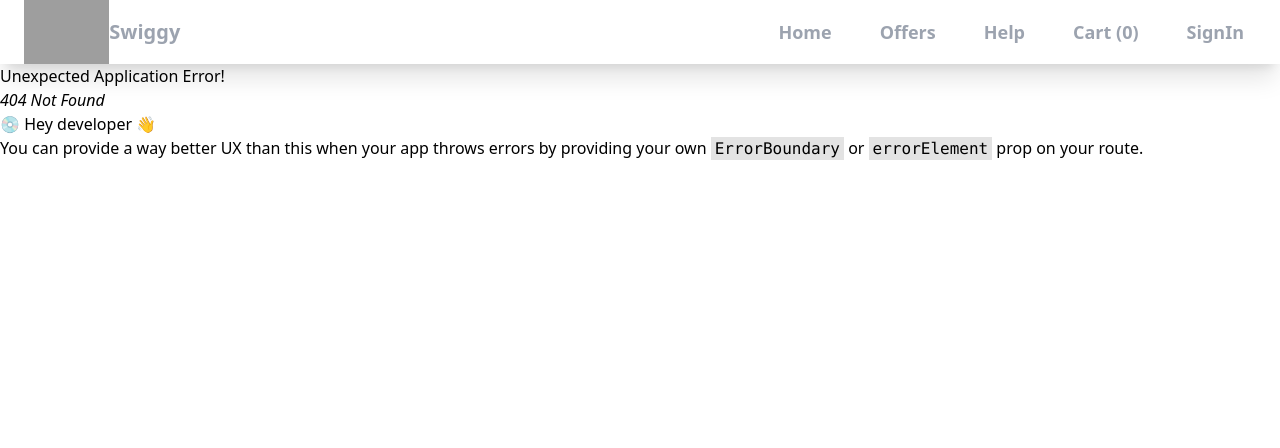
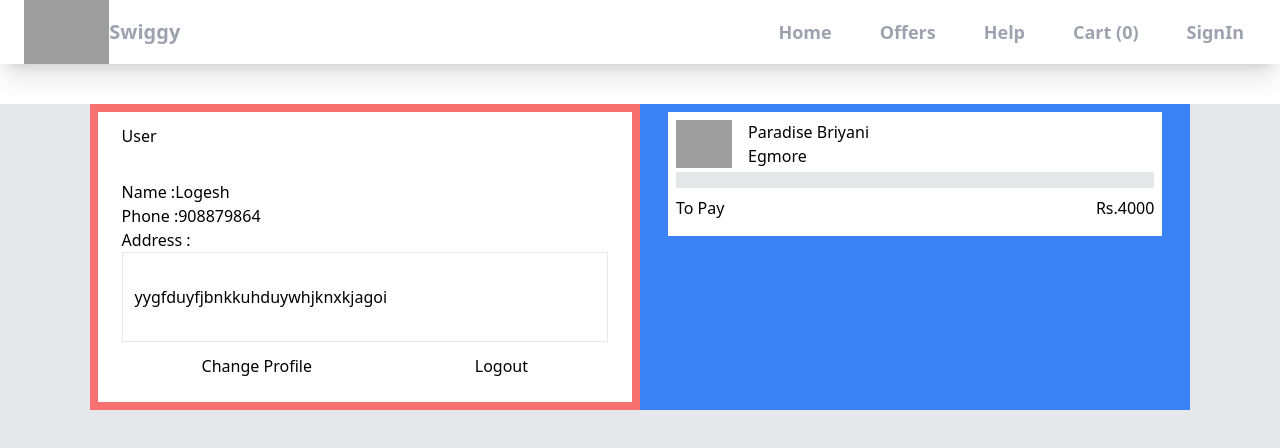
Before and after one commit to Logeshgopi08/swiggyclone, a React (Create React App) app: page /cart in a window 1280 px wide. Before the commit this address had no page. Shown: the top 448 px of the page. Built offline with nearby package versions, Linux system fonts and the light colour scheme; grey boxes are pictures that could not be loaded.

Commit message:
bug:change in Carts

```diff
--- a/src/App.js
+++ b/src/App.js
@@ -5,6 +5,7 @@
 import ItemPage from "./Components/ItemPage";
 import { Provider } from "react-redux";
 import appStore from "./utlis/redux/appStore";
+import CartPage from "./Components/CartPage";
 
 function App() {
 
@@ -20,6 +21,10 @@
         {
           path:"/restaurant/:resId",
           element:<ItemPage/>
+        },
+        {
+          path:"/cart",
+          element:<CartPage/>
         }
       ]
     }
@@ -27,7 +32,7 @@
   return (
     <Provider store={appStore}>
     <div className="">
-      <Header/>
+
       <RouterProvider router={appRouter}/>
     </div>
     </Provider>
--- a/src/Components/Body.js
+++ b/src/Components/Body.js
@@ -1,10 +1,12 @@
 import { Outlet } from "react-router-dom";
+import Header from "./Header";
 // import Home from "./Home";
 
 
 const Body =()=>{
     return (
         <div>
+            <Header/>
            <Outlet/>
         </div>
     );
--- /dev/null
+++ b/src/Components/CartItem.js
@@ -0,0 +1,48 @@
+import { useSelector } from "react-redux";
+
+const CartItem = ()=>{
+
+    const cartStore = useSelector((store)=>store?.cart?.cartItems);
+
+    console.log(cartStore);
+
+  if(!cartStore) return null;
+    return (
+        <div className="mx-7 bg-white my-2 py-2">
+            <div className="px-2">
+                <div className="flex">
+                    <img  className="h-15 w-14"
+                     alt="res-image" src="https://media-assets.swiggy.com/swiggy/image/upload/fl_lossy,f_auto,q_auto,w_100,h_100,c_fill/RX_THUMBNAIL/IMAGES/VENDOR/2024/5/9/39a65ace-1068-4823-86bf-887991751e2a_242424.JPG"/>
+                     <div className="mx-4">
+                        <h1>Paradise Briyani</h1>
+                        <p>Egmore</p>
+                     </div>
+                </div>
+                <div className="bg-gray-200 py-2 my-1">
+                    {cartStore.map((item)=>{
+                        return <div key={item.id}
+                         className="flex justify-between items-center bg-white py-5 px-2 my-2 mx-1 rounded-lg">
+                        <h3>{item?.name}</h3>
+                        <div className="border border-black">
+                            <ul className="flex justify-between px-3 ">
+                                <li className="mx-2">-</li>
+                                <li className="mx-2" >2</li>
+                                <li className="mx-2">+</li>
+                            </ul>
+                        </div>
+                        <h3> Rs: {item?.price/100}</h3>
+                    </div>
+                    })}
+                </div>
+                <div>
+                    <div className="flex justify-between my-2">
+                        <h1>To Pay</h1>
+                        <h2>Rs.4000</h2>
+                    </div>
+                </div>
+            </div>
+        </div>
+    );
+}
+
+export default CartItem;
--- /dev/null
+++ b/src/Components/CartPage.js
@@ -0,0 +1,24 @@
+import CartItem from "./CartItem";
+import UserDetail from "./UserDetail";
+
+const CartPage = ()=>{
+
+    return (
+        <div className="bg-gray-200 h-screen  ">
+
+
+        <div className="mx-[7%]   bg-white">
+            <div className="mt-10 flex">
+               <div className="bg-red-400 w-1/2">
+                <UserDetail/>
+                </div>
+                <div className="bg-blue-500 w-1/2 ">
+                   <CartItem/>
+                </div>
+            </div>
+        </div>
+        </div>
+    );
+}
+
+export default CartPage;
--- a/src/Components/FirstContainer.js
+++ b/src/Components/FirstContainer.js
@@ -2,6 +2,7 @@
 import ImageCard from "./ImageCard";
 import { info } from "../utlis/constant";
 import RestaurantCard from "./RestaurantCard";
+import { Link } from "react-router-dom";
 
 const FirstContainer = () => {
     const[topres,setTopRes] = useState([]);
@@ -41,7 +42,7 @@
           <div className="flex overflow-x-scroll no-scrollbar">
           <div className="flex" >
            {topres.length>0 && topres.map((res)=>{
-            return <RestaurantCard key={res.info.id} data= {res.info}/>
+            return <Link key={res.info.id} to={"/restaurant/"+res.info.id}> <RestaurantCard  data= {res.info}/> </Link>
            })}
           </div>
           </div>
--- a/src/Components/Header.js
+++ b/src/Components/Header.js
@@ -1,4 +1,5 @@
 import { useSelector } from "react-redux";
+import { Link } from "react-router-dom";
 
 const Header = ()=>{
 
@@ -12,10 +13,10 @@
             </div>
             <div>
                 <ul className="flex">
-                   <a href="/home"> <li className="text-lg text-gray-400 mx-3 px-3 font-semibold hover:text-orange-600">Home</li> </a>
+                   <Link to={"/home"}> <li className="text-lg text-gray-400 mx-3 px-3 font-semibold hover:text-orange-600">Home</li> </Link>
                     <li className="text-lg text-gray-400 mx-3 px-3 font-semibold hover:text-orange-600">Offers</li>
                     <li className="text-lg text-gray-400 mx-3 px-3 font-semibold hover:text-orange-600">Help</li>
-                    <li className="text-lg text-gray-400 mx-3 px-3 font-semibold hover:text-orange-600">Cart ({cartStore.length})</li>
+                    <Link to={"/cart"}><li className="text-lg text-gray-400 mx-3 px-3 font-semibold hover:text-orange-600">Cart ({cartStore.length})</li></Link>
                     <li className="text-lg text-gray-400 mx-3 px-3 font-semibold hover:text-orange-600">SignIn</li>
                 </ul>
             </div>
--- a/src/Components/ItemPage.js
+++ b/src/Components/ItemPage.js
@@ -1,3 +1,4 @@
+/* eslint-disable react-hooks/exhaustive-deps */
 import { useEffect, useState } from "react";
 import DetailContainer from "./DetailContainer";
 import { useParams } from "react-router-dom";
@@ -29,8 +30,9 @@
        c?.card?.card?.["@type"] === "type.googleapis.com/swiggy.presentation.food.v2.ItemCategory"
     );
 
+    // console.log(resMenuData);
 
-    console.log(resCategory);
+    // console.log(resCategory);
 
 
 
--- a/src/Components/SpecificItem.js
+++ b/src/Components/SpecificItem.js
@@ -8,9 +8,9 @@
 
      const {rating,ratingCountV2} = ratings?.aggregatedRating;
 
-       const itemDetail = [name,price/100];
+
       const handleAddCart=()=>{
-        dispatch(addItems(itemDetail));
+        dispatch(addItems(data));
 
       }
 
@@ -22,7 +22,7 @@
                     <ul className="px-2">
                         <h1 className="pt-4 font-semibold text-lg">{name}</h1>
                         <h3 className="text-lg">Rs.{price/100}</h3>
-                        {ratings.aggregatedRating.length> 0 &&<p className="py-3 text-orange-400 font-medium">{rating} ({ratingCountV2}) </p>}
+                        {<p className="py-3 text-orange-400 font-medium">{rating} ({ratingCountV2}) </p>}
                         <p className="font-medium text-gray-950">{description}</p>
                     </ul>
                 </div>
--- /dev/null
+++ b/src/Components/UserDetail.js
@@ -0,0 +1,22 @@
+
+const  UserDetail =()=>{
+    return (
+        <div className="bg-white  px-3 mx-2 my-2">
+            <div className="bg-white py-3 px-3">
+                <h1>User</h1>
+                <h1 className="pt-8">Name :Logesh</h1>
+                <h2>Phone :908879864</h2>
+                <h2>Address :</h2>
+                <div className="border px-3 py-8">
+                    <p>yygfduyfjbnkkuhduywhjknxkjagoi</p>
+                </div>
+                <div className="flex justify-between mx-20 my-3">
+                    <button>Change Profile</button>
+                    <button>Logout</button>
+                </div>
+            </div>
+        </div>
+    );
+}
+
+export default UserDetail;
```
